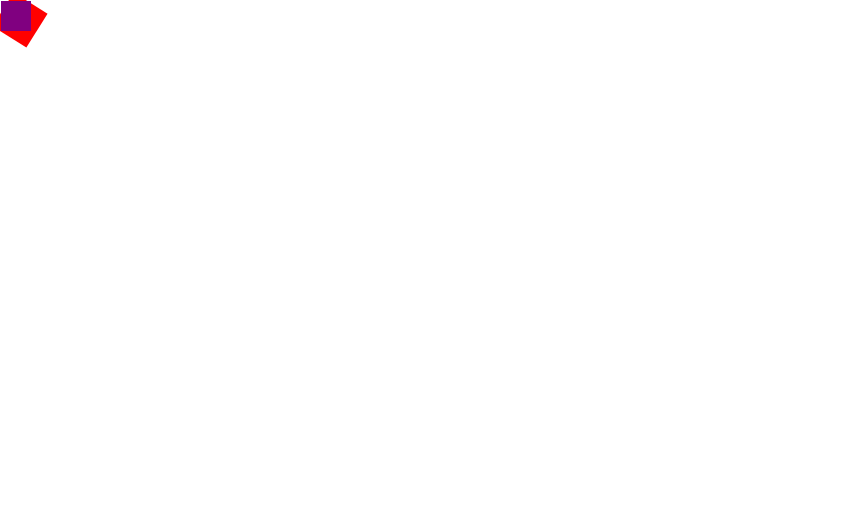
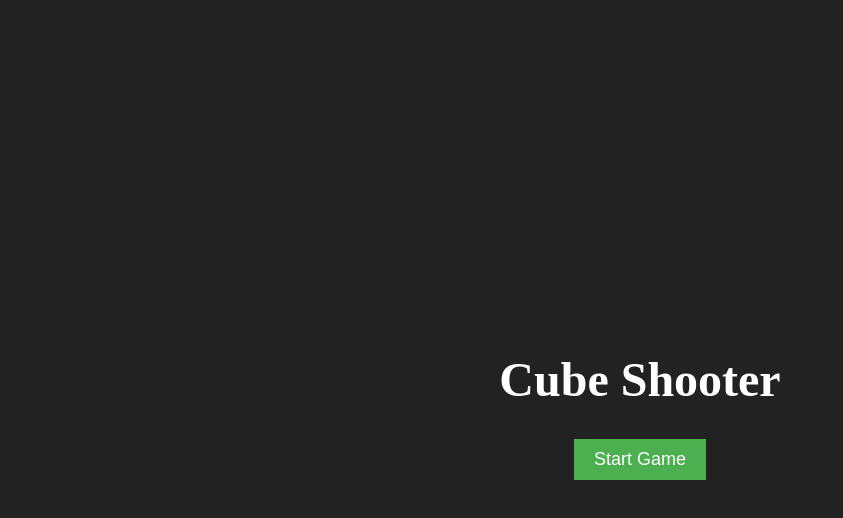
Before and after one commit to rookdv/prototypecube, a plain HTML site: page index.html in a window 1280 px wide. Shown: the whole page, without its empty margins (0-843 px from the left). Drawn offline with Linux system fonts and the light colour scheme.

Commit message:
Update index.html

```diff
--- a/index.html
+++ b/index.html
@@ -31,11 +31,45 @@
             height: 30px;
             background-color: purple;
         }
+
+        #title-screen {
+            display: flex;
+            flex-direction: column;
+            justify-content: center;
+            align-items: center;
+            height: 100vh;
+            background-color: #222;
+            color: white;
+            font-size: 24px;
+        }
+
+        #start-button {
+            padding: 10px 20px;
+            background-color: #4CAF50;
+            border: none;
+            color: white;
+            font-size: 18px;
+            cursor: pointer;
+        }
+
+        #game-container {
+            display: none;
+        }
     </style>
 </head>
 <body>
-    <div id="player"></div>
+    <div id="title-screen">
+        <h1>Cube Shooter</h1>
+        <button id="start-button">Start Game</button>
+    </div>
+    <div id="game-container">
+        <div id="player"></div>
+    </div>
     <script>
+        const titleScreen = document.getElementById('title-screen');
+        const gameContainer = document.getElementById('game-container');
+        const startButton = document.getElementById('start-button');
+
         const player = document.getElementById('player');
         let playerX = 0;
         let playerY = 0;
@@ -52,54 +86,8 @@
         function update() {
             requestAnimationFrame(update);
 
-            if (keys.ArrowUp || keys.W) playerY -= playerSpeed;
-            if (keys.ArrowDown || keys.S) playerY += playerSpeed;
-            if (keys.ArrowLeft || keys.A) playerX -= playerSpeed;
-            if (keys.ArrowRight || keys.D) playerX += playerSpeed;
+            // Your existing game update logic here
 
-            player.style.left = playerX + 'px';
-            player.style.top = playerY + 'px';
-
-            const playerRotation = updatePlayerRotation(mouseX, mouseY);
-
-            // Update bullets
-            bullets = bullets.filter((bullet) => {
-                const bulletY = parseFloat(bullet.style.top);
-                if (bulletY > -10) {
-                    const bulletRotation = parseFloat(bullet.style.transform.replace('rotate(', '').replace('rad)', ''));
-                    const bulletSpeed = 5;
-                    const bulletX = parseFloat(bullet.style.left);
-                    const bulletY = parseFloat(bullet.style.top);
-                    bullet.style.left = bulletX + bulletSpeed * Math.sin(bulletRotation) + 'px';
-                    bullet.style.top = bulletY - bulletSpeed * Math.cos(bulletRotation) + 'px';
-                    return true;
-                }
-                document.body.removeChild(bullet);
-                return false;
-            });
-
-            // Update enemies
-            enemies.forEach((enemy) => {
-                const enemyX = parseFloat(enemy.style.left);
-                const enemyY = parseFloat(enemy.style.top);
-                const enemyRotation = Math.atan2(playerY - enemyY, playerX - enemyX);
-                const enemySpeed = 2;
-                enemy.style.left = enemyX + enemySpeed * Math.cos(enemyRotation) + 'px';
-                enemy.style.top = enemyY + enemySpeed * Math.sin(enemyRotation) + 'px';
-
-                // Check for collision with player
-                const playerRect = player.getBoundingClientRect();
-                const enemyRect = enemy.getBoundingClientRect();
-                if (
-                    playerRect.left < enemyRect.right &&
-                    playerRect.right > enemyRect.left &&
-                    playerRect.top < enemyRect.bottom &&
-                    playerRect.bottom > enemyRect.top
-                ) {
-                    // Game over logic can be added here.
-                    alert('Game Over');
-                }
-            });
         }
 
         const keys = {};
@@ -112,6 +100,7 @@
                 createBullet(playerX + player.offsetWidth / 2 - 5, playerY, playerRotation);
             }
         });
+
         document.addEventListener('keyup', (event) => {
             keys[event.key] = false;
         });
@@ -130,7 +119,7 @@
             const enemy = document.createElement('div');
             enemy.className = 'enemy';
             enemy.style.left = x + 'px';
-            enemy.style.top = y + 'px';
+            enemy.style top = y + 'px';
             document.body.appendChild(enemy);
             enemies.push(enemy);
         }
@@ -140,6 +129,15 @@
 
         let lastTime = Date.now();
         update();
+
+        // Function to start the game and hide the title screen
+        function startGame() {
+            titleScreen.style.display = 'none';
+            gameContainer.style.display = 'block';
+        }
+
+        // Attach an event listener to the start button
+        startButton.addEventListener('click', startGame);
     </script>
 </body>
 </html>
```
